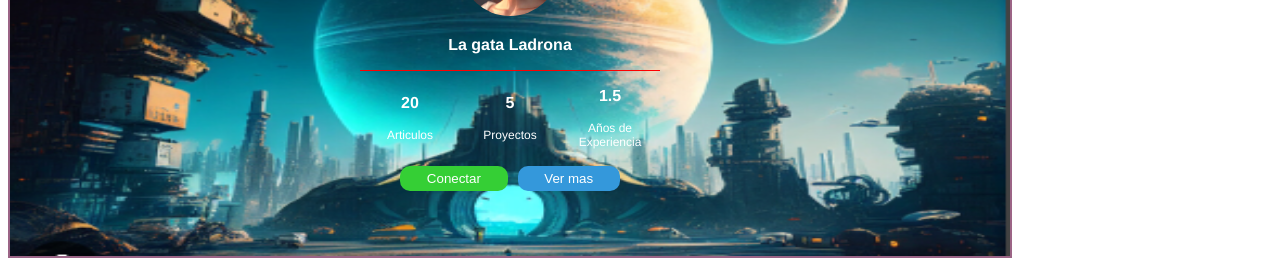
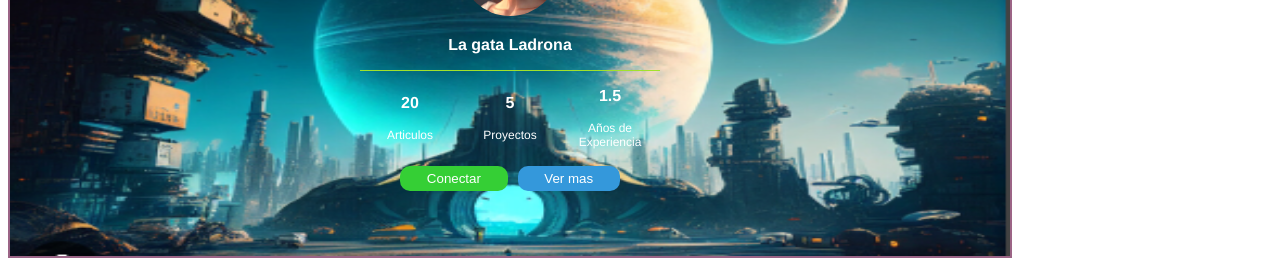
Before and after one commit to Pheobhe/practica_vue_cli, a Vue app: page / in a window 1280 px wide. Shown: the part 3807-4065 px from the top of the page. Built offline with nearby package versions, Linux system fonts and the light colour scheme.

Commit message:
PortadaHome, variables sass dentro de un componente

```diff
--- a/src/_variables.scss
+++ b/src/_variables.scss
@@ -1,2 +1,2 @@
 $color1: white;
-$color2: red;
+$color2: rgb(162, 226, 43);
```
Also changed, not shown: 1 other file (tests, documents, lock files or other folders).
